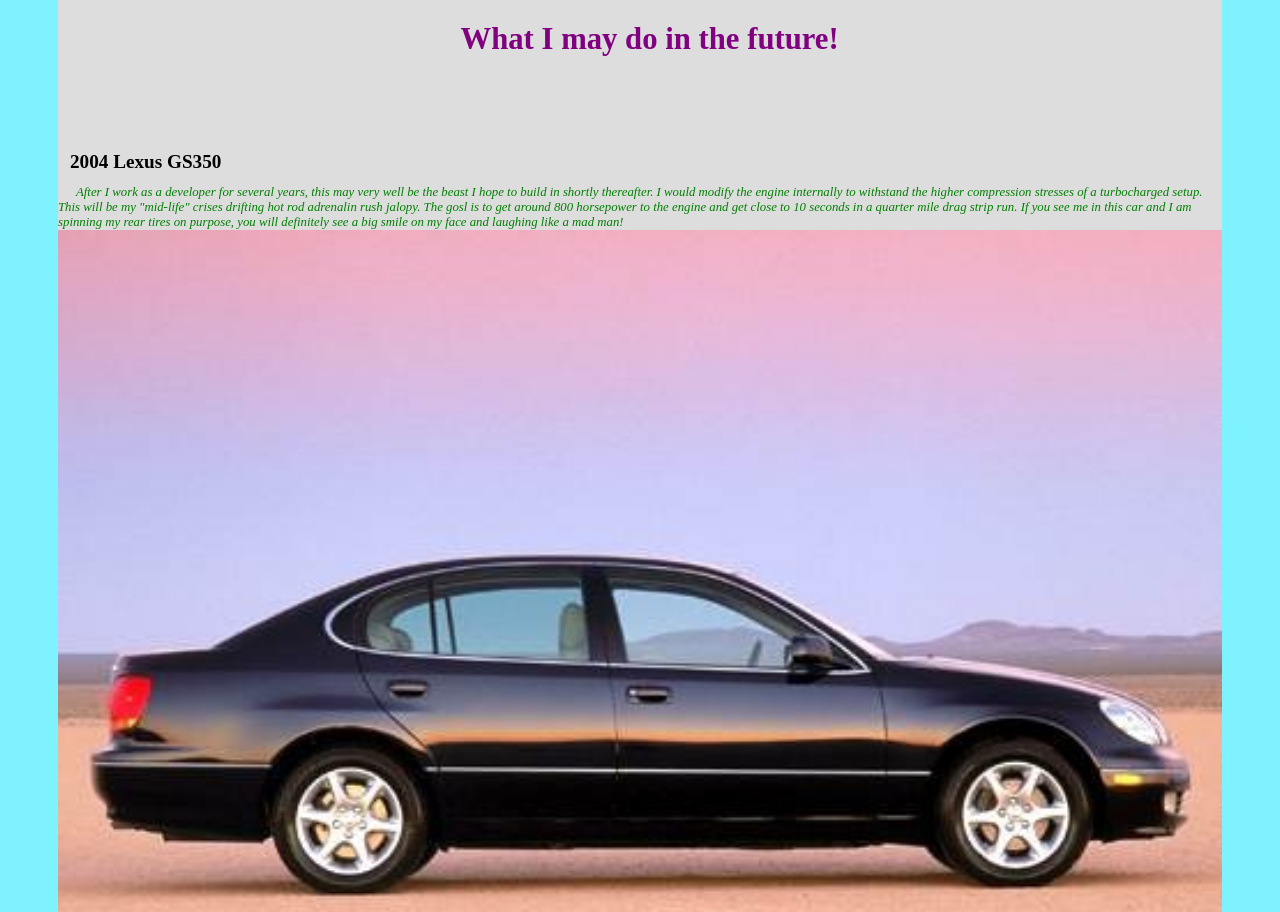
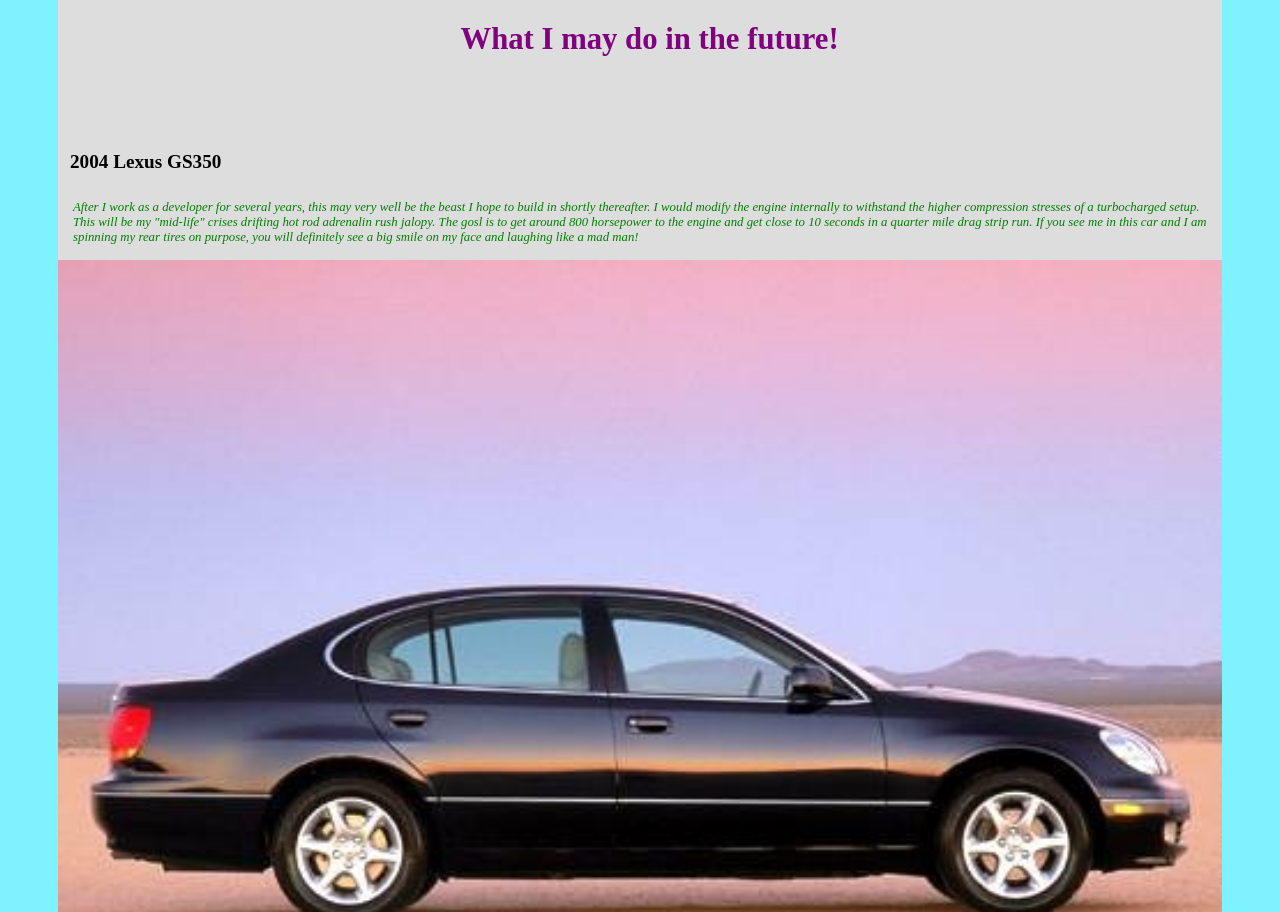
Before and after one commit to STL-LC101-January-22/assignment-4-html-me-something-lorin557799, a website: page index.html in a window 1280 px wide. Shown: the part 9630-10542 px from the top of the page. Drawn offline with Linux system fonts and the light colour scheme.

Commit message:
Fixed code and cleaned up

```diff
--- a/style.css
+++ b/style.css
@@ -2,7 +2,6 @@
     display: block;
 }
 
-/*for border and page*/
 body {
 	margin: 8px;
     display: block;
@@ -32,21 +31,18 @@
 
 testP.funParagraph {
     color: green;
-   display: center;
-  padding: 1.25em;
-  font-style: italic;
-  margin: 2px;
+    font-style: italic;
 }
 
-testP{
-
+div {
+  padding: 15px;
+  margin: auto;
 }
 
 #myHeading {
     text-align: center;
     color: purple;
 }
-
 
 h1, h2, h3 {
 	margin: 0;
```
